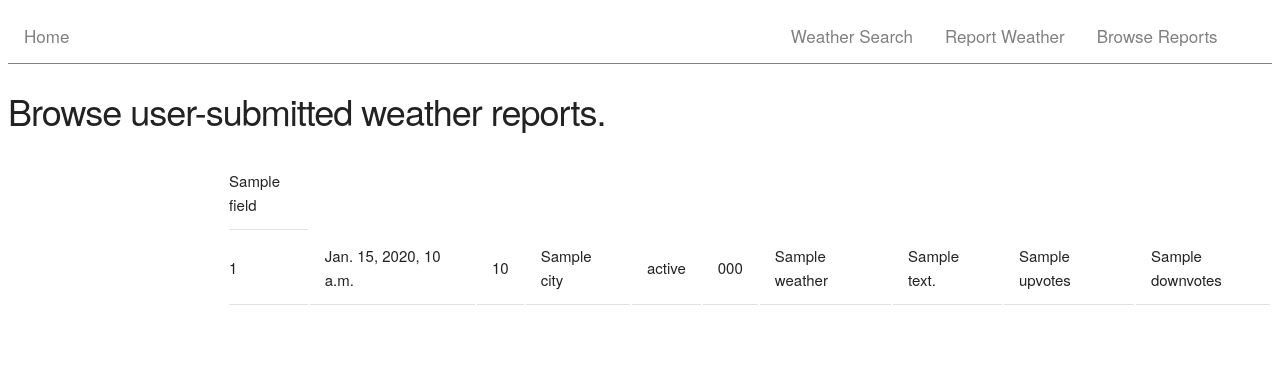
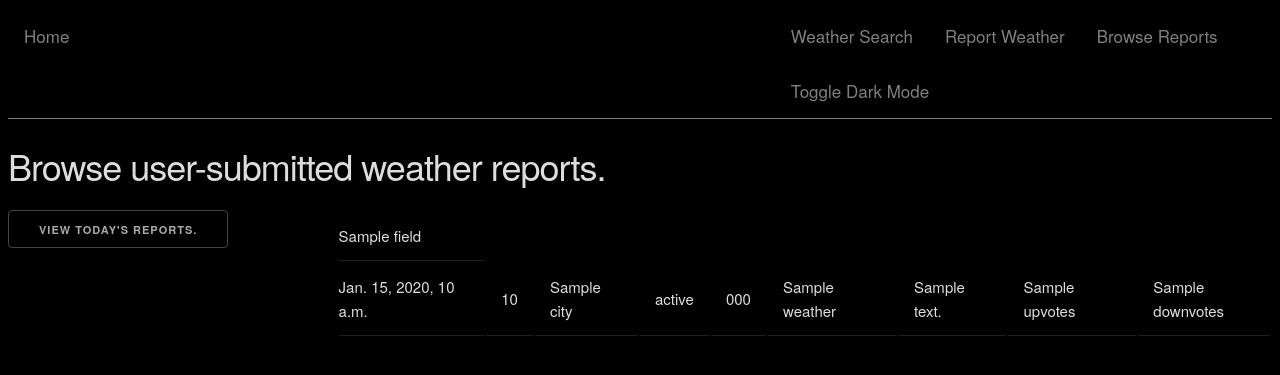
Before and after one commit to tmduddy/django-weather, a Django app: template weather/templates/weather/browse-reports.html in a window 1280 px wide. Shown: the top 375 px of the page. Run offline with Django 3.2, Linux system fonts and the light colour scheme; the template is opened without the code that fills it: most values are stand-ins (such as "Sample title", 1, 10 or a date in 2020).

Commit message:
add dark mode toggle and database filler

```diff
--- /dev/null
+++ b/weather/static/weather/main.js
@@ -0,0 +1,11 @@
+function darkModeSwap() {
+
+  const fullPage = document.querySelector('body');
+
+  const existing_class = fullPage.getAttribute('class');
+  if (existing_class.includes('dark-mode-off')) {
+    fullPage.setAttribute('class', existing_class.replace('dark-mode-off', 'dark-mode-on'));
+  } else {
+    fullPage.setAttribute('class', existing_class.replace('dark-mode-on', 'dark-mode-off'));
+  }
+}
--- a/weather/static/weather/skeleton.css
+++ b/weather/static/weather/skeleton.css
@@ -638,3 +638,15 @@ hr {
 .form-input {
   text-align: left;
 }
+
+/* Dark Mode Settings
+-------------------------------------------------- */
+.dark-mode-off {
+  background-color: transparent;
+  filter: invert(0%);
+}
+
+.dark-mode-on {
+  background-color:rgb(0, 0, 0);
+  filter: invert(100%)
+}
--- a/weather/templates/weather/404.html
+++ b/weather/templates/weather/404.html
@@ -8,5 +8,6 @@
 <p>Your request for the weather in {{ search_term }} returned no results.</p>
 
 <p>Please return to the Search page and try again with a valid zipcode or city and state</p>
+<p>Error Text: {{ error_text }}</p>
 <a class="button" href="{% url 'weather:search' %}">New Search</a>
 {% endblock content %}
--- a/weather/templates/weather/base.html
+++ b/weather/templates/weather/base.html
@@ -7,11 +7,12 @@
   <meta http-equiv="X-UA-Compatible" content="IE=edge">
   <meta name="viewport" content="width=device-width, initial-scale=1.0">
 
-  <link rel="stylesheet" href="{% static "weather/skeleton.css" %}">
+  <script src="{% static 'weather/main.js' %}"></script>
+  <link rel="stylesheet" href="{% static 'weather/skeleton.css' %}">
   <title>{% block title %}Weather App{% endblock %}</title>
 </head>
 
-<body>
+<body class="dark-mode-on">
   {% block navbar %}
   {% include 'weather/navbar.html' %}
   {% endblock navbar %}
--- a/weather/templates/weather/browse-reports.html
+++ b/weather/templates/weather/browse-reports.html
@@ -6,8 +6,11 @@
 
 {% block content %}
 <div class="row">
-  <div class="two columns">&nbsp;</div>
-  <div class="ten columns">
+  <div class="two columns">
+    <a href="{% url 'weather:browse_reports' %}" class="button">View today's reports.</a>
+  </div>
+  <div class="one columns">&nbsp;</div>
+  <div class="nine columns">
     <table>
       <thead>
       <tr>
@@ -19,7 +22,6 @@
       <tbody>
       {% for report in all_reports %}
       <tr>
-        <td>{{report.id}}</td>
         <td>{{report.report_date}}</td>
         <td>{{report.temperature}}</td>
         <td>{{report.city}}</td>
--- a/weather/templates/weather/navbar.html
+++ b/weather/templates/weather/navbar.html
@@ -8,6 +8,7 @@
         <a href="{% url 'weather:search' %}">Weather Search</a>
         <a href="{% url 'weather:report_weather' %}">Report Weather</a>
         <a href="{% url 'weather:browse_reports' %}">Browse Reports</a>
+        <a href="#" onclick="darkModeSwap()">Toggle Dark Mode</a>
       </div>
     </div>
   </div>
--- a/weather_report/settings.py
+++ b/weather_report/settings.py
@@ -110,7 +110,7 @@ AUTH_PASSWORD_VALIDATORS = [
 
 LANGUAGE_CODE = 'en-us'
 
-TIME_ZONE = 'UTC'
+TIME_ZONE = 'America/New_York'
 
 USE_I18N = True
 
```
Also changed, not shown: weather/helper.py (added, +57 -0 lines), weather/views.py (+13 -17 lines).
